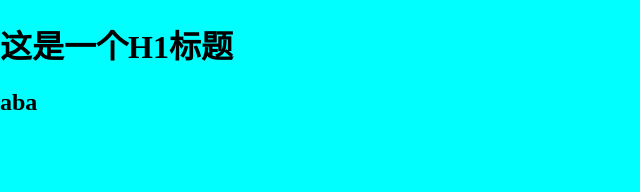
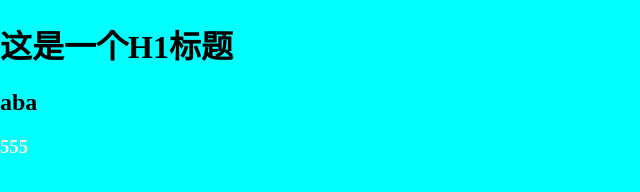
Before and after one commit to aoyouhe/project_02, a plain HTML site: page index.html in a window 1280 px wide. Shown: the full height of the page, 0-640 px from the left. Drawn offline with Linux system fonts and the light colour scheme.

Commit message:
已修改index.html和index.css

```diff
--- a/index.css
+++ b/index.css
@@ -4,3 +4,7 @@
   padding: 0;
   background-color: cyan;
 }
+
+h3 {
+  color: antiquewhite;
+}
--- a/index.html
+++ b/index.html
@@ -11,6 +11,7 @@
 <body>
   <h1>这是一个H1标题</h1>
   <h2>aba</h2>
+  <h3>555</h3>
   <script src="./index.js"></script>
 </body>
 
```
